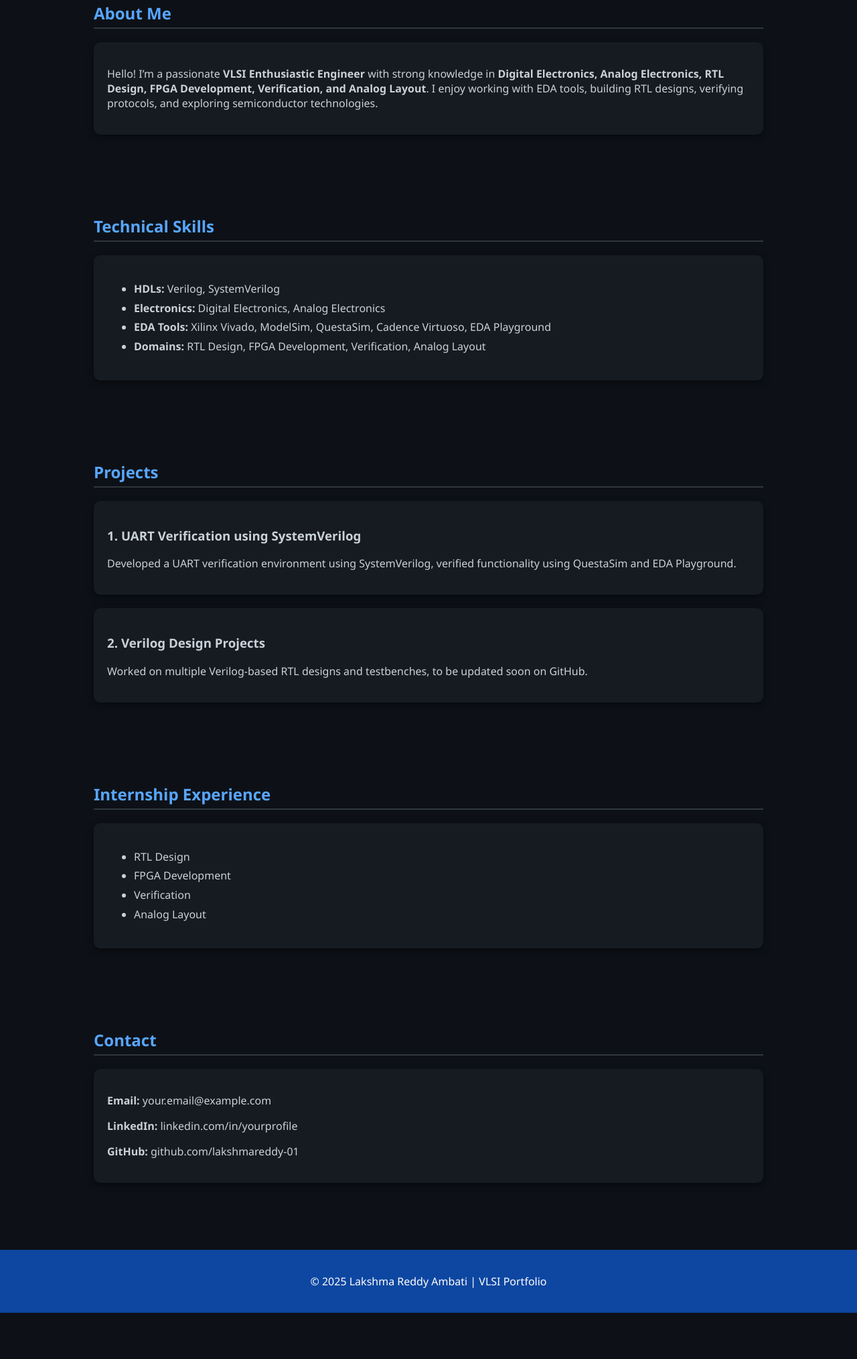
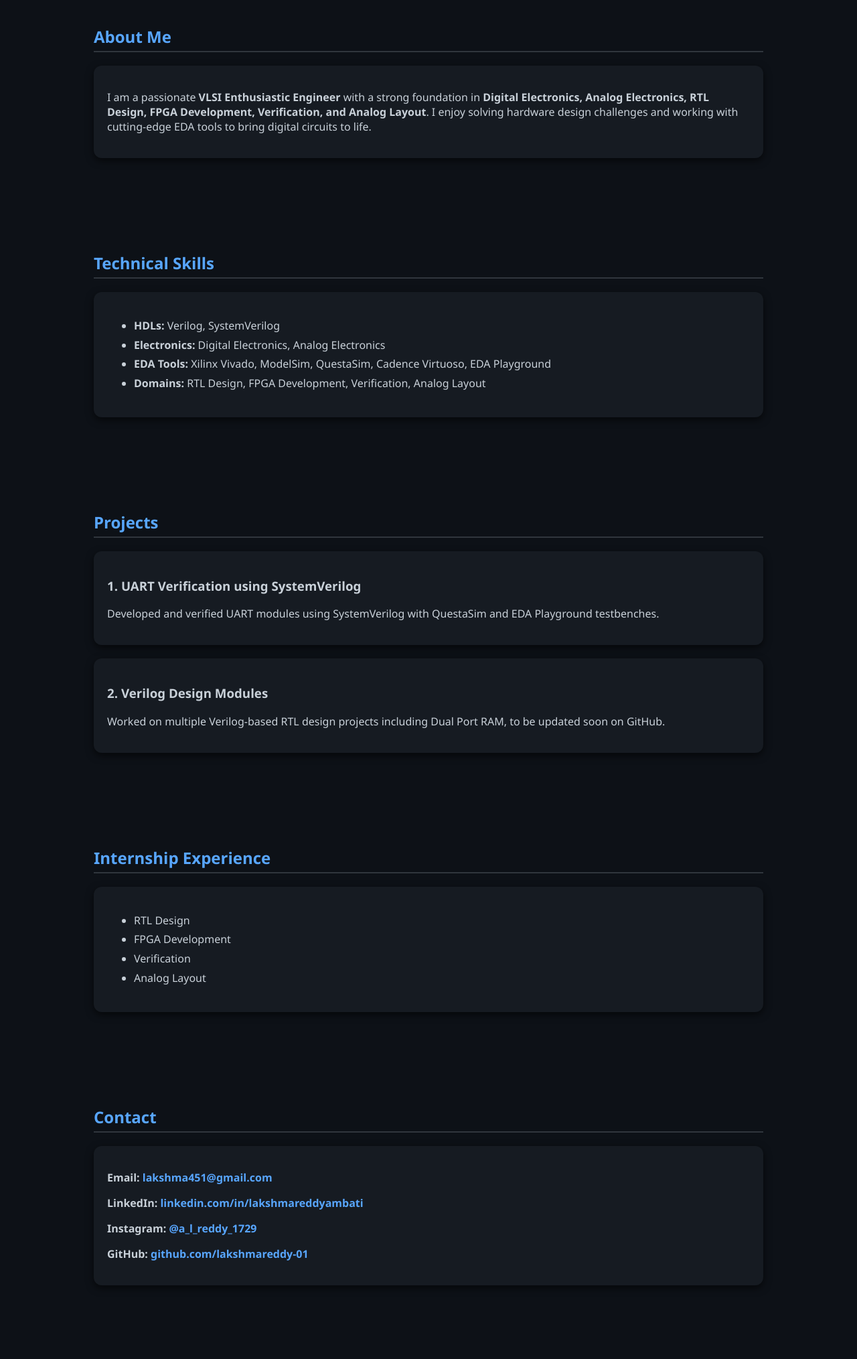
Before and after one commit to lakshmareddy-01/lakshmareddy-01.github.io, a plain HTML site: page index.html in a window 1280 px wide. Shown: the part 291-2320 px from the top of the page at 67% size. Before the commit the page ends 2251 px from the top, so only its background shows below. Drawn offline with Linux system fonts and the light colour scheme.

Commit message:
Update index.html

```diff
--- a/index.html
+++ b/index.html
@@ -5,7 +5,7 @@
   <meta name="viewport" content="width=device-width, initial-scale=1.0">
   <title>Lakshma Reddy Ambati | VLSI Portfolio</title>
   <style>
-    /* Dark Mode Theme */
+    /* ===== Global Dark Theme ===== */
     body {
       margin: 0;
       font-family: 'Segoe UI', Tahoma, Geneva, Verdana, sans-serif;
@@ -14,34 +14,23 @@
     }
     header {
       text-align: center;
-      padding: 50px 20px;
-      background: linear-gradient(135deg, #0d47a1, #1976d2);
+      padding: 60px 20px;
+      background: linear-gradient(135deg, #0b3d91, #1976d2);
       color: #fff;
     }
-    header h1 {
-      margin: 0;
-      font-size: 2.5rem;
-    }
-    header p {
-      margin: 10px 0 0;
-      font-size: 1.2rem;
-    }
-    nav {
-      margin-top: 20px;
-    }
+    header h1 { margin: 0; font-size: 2.5rem; }
+    header p { margin: 10px 0 0; font-size: 1.2rem; }
+
+    nav { margin-top: 25px; }
     nav a {
-      color: #fff;
-      text-decoration: none;
-      margin: 0 15px;
-      font-weight: bold;
+      color: #fff; text-decoration: none;
+      margin: 0 15px; font-weight: bold;
       transition: color 0.3s;
     }
     nav a:hover { color: #ff9800; }
 
     section {
-      max-width: 1000px;
-      margin: auto;
-      padding: 40px 20px;
+      max-width: 1000px; margin: auto; padding: 50px 20px;
       animation: fadeIn 1.5s ease;
     }
     h2 {
@@ -53,8 +42,8 @@
       background: #161b22;
       padding: 20px;
       margin: 20px 0;
-      border-radius: 10px;
-      box-shadow: 0 4px 10px rgba(0,0,0,0.5);
+      border-radius: 12px;
+      box-shadow: 0 4px 12px rgba(0,0,0,0.6);
       transition: transform 0.3s;
     }
     .card:hover { transform: translateY(-5px); }
@@ -64,20 +53,29 @@
     footer {
       text-align: center;
       padding: 20px;
-      background: #0d47a1;
+      background: #0b3d91;
       margin-top: 40px;
       color: white;
     }
 
-    /* Animations */
+    /* Animation */
     @keyframes fadeIn {
       from { opacity: 0; transform: translateY(20px); }
       to { opacity: 1; transform: translateY(0); }
     }
+
+    /* Contact Links Styling */
+    .contact a {
+      color: #58a6ff;
+      text-decoration: none;
+      font-weight: bold;
+    }
+    .contact a:hover { color: #ff9800; }
   </style>
 </head>
 <body>
 
+  <!-- ===== Header ===== -->
   <header>
     <h1>Lakshma Reddy Ambati</h1>
     <p>VLSI Enthusiast | RTL | FPGA | Verification | Analog Layout</p>
@@ -90,14 +88,17 @@
     </nav>
   </header>
 
+  <!-- ===== About ===== -->
   <section id="about">
     <h2>About Me</h2>
     <div class="card">
-      <p>Hello! I’m a passionate <b>VLSI Enthusiastic Engineer</b> with strong knowledge in <b>Digital Electronics, Analog Electronics, RTL Design, FPGA Development, Verification, and Analog Layout</b>.
-      I enjoy working with EDA tools, building RTL designs, verifying protocols, and exploring semiconductor technologies.</p>
+      <p>I am a passionate <b>VLSI Enthusiastic Engineer</b> with a strong foundation in
+      <b>Digital Electronics, Analog Electronics, RTL Design, FPGA Development, Verification, and Analog Layout</b>.
+      I enjoy solving hardware design challenges and working with cutting-edge EDA tools to bring digital circuits to life.</p>
     </div>
   </section>
 
+  <!-- ===== Skills ===== -->
   <section id="skills">
     <h2>Technical Skills</h2>
     <div class="card">
@@ -110,18 +111,20 @@
     </div>
   </section>
 
+  <!-- ===== Projects ===== -->
   <section id="projects">
     <h2>Projects</h2>
     <div class="card">
       <h3>1. UART Verification using SystemVerilog</h3>
-      <p>Developed a UART verification environment using SystemVerilog, verified functionality using QuestaSim and EDA Playground.</p>
+      <p>Developed and verified UART modules using SystemVerilog with QuestaSim and EDA Playground testbenches.</p>
     </div>
     <div class="card">
-      <h3>2. Verilog Design Projects</h3>
-      <p>Worked on multiple Verilog-based RTL designs and testbenches, to be updated soon on GitHub.</p>
+      <h3>2. Verilog Design Modules</h3>
+      <p>Worked on multiple Verilog-based RTL design projects including Dual Port RAM, to be updated soon on GitHub.</p>
     </div>
   </section>
 
+  <!-- ===== Internship ===== -->
   <section id="internship">
     <h2>Internship Experience</h2>
     <div class="card">
@@ -134,15 +137,18 @@
     </div>
   </section>
 
+  <!-- ===== Contact ===== -->
   <section id="contact">
     <h2>Contact</h2>
-    <div class="card">
-      <p><b>Email:</b> your.email@example.com</p>
-      <p><b>LinkedIn:</b> linkedin.com/in/yourprofile</p>
-      <p><b>GitHub:</b> github.com/lakshmareddy-01</p>
+    <div class="card contact">
+      <p><b>Email:</b> <a href="mailto:lakshma451@gmail.com">lakshma451@gmail.com</a></p>
+      <p><b>LinkedIn:</b> <a href="https://shorturl.at/pLR89" target="_blank">linkedin.com/in/lakshmareddyambati</a></p>
+      <p><b>Instagram:</b> <a href="https://instagram.com/a_l_reddy_1729" target="_blank">@a_l_reddy_1729</a></p>
+      <p><b>GitHub:</b> <a href="https://github.com/lakshmareddy-01" target="_blank">github.com/lakshmareddy-01</a></p>
     </div>
   </section>
 
+  <!-- ===== Footer ===== -->
   <footer>
     <p>© 2025 Lakshma Reddy Ambati | VLSI Portfolio</p>
   </footer>
```
